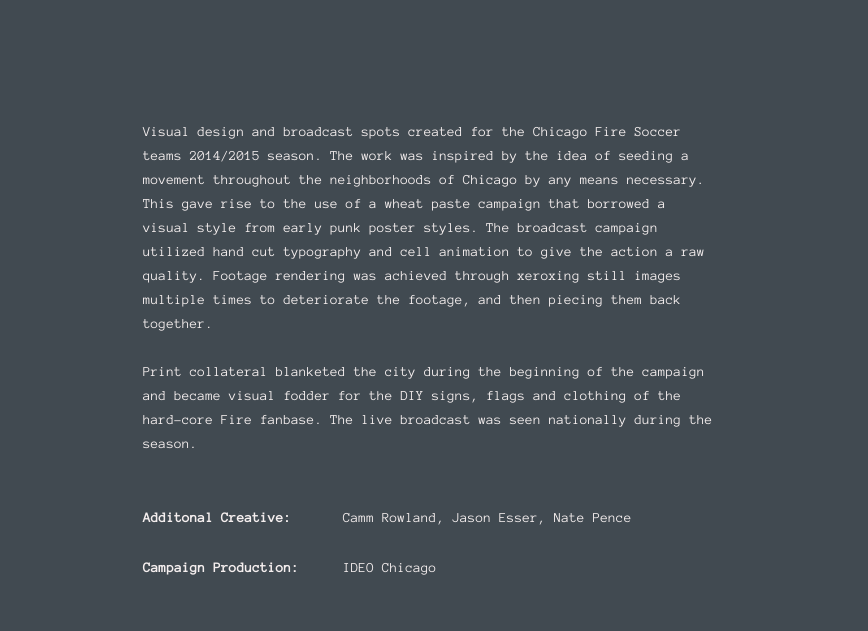
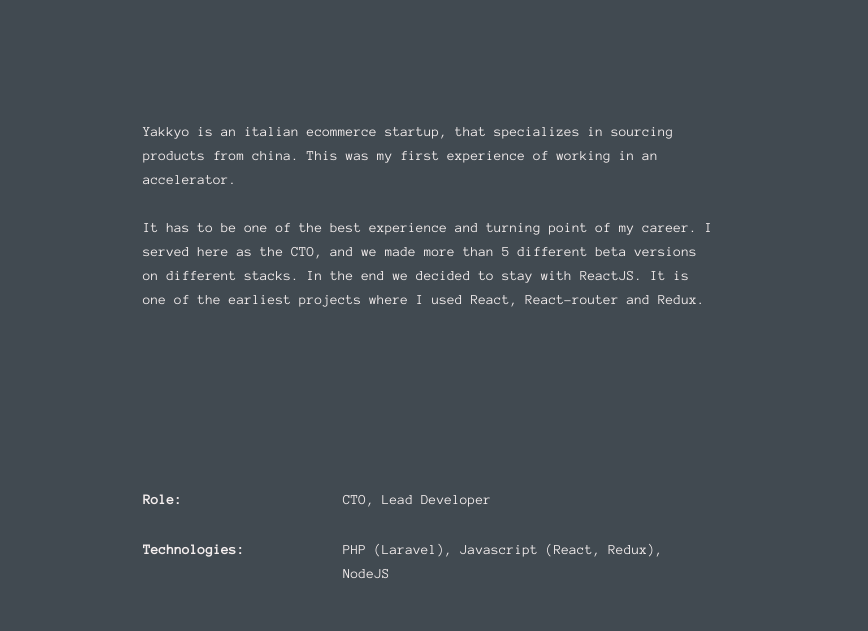
Before and after one commit to kaziridwan/kaziridwan.github.io, a plain HTML site: page works/yakkyo/index.html in a window 1280 px wide. Shown: the part 880-1511 px from the top of the page, 412-1280 px from the left. Drawn offline with Linux system fonts and the light colour scheme; a script that the page names is missing.

Commit message:
completed yakkyo page

```diff
--- a/works/yakkyo/index.html
+++ b/works/yakkyo/index.html
@@ -1158,9 +1158,11 @@
                                                 </ul>
                                             </div>
                                             <div data-content-id="content_sy4jo2uo3" data-paragraph-id="content_sy4jo2uo3" data-content-type="multi-column" class="wysiwyg-ce  ">
-                                                <p data-font-size="14px"><span style="color:#f5efef;"><span class="bold">Visual design and broadcast spots created for the Chicago Fire Soccer teams 2014/2015 season. The work was inspired by the idea of seeding a movement throughout the neighborhoods of Chicago by any means necessary. This gave rise to the use of a wheat paste campaign that borrowed a visual style from early punk poster styles. The broadcast campaign utilized hand cut typography and cell animation to give the action a raw quality. Footage rendering was achieved through xeroxing still images multiple times to deteriorate the footage, and then piecing them back together.</span></span>
+                                                <p data-font-size="14px">
+                                                    <span style="color:#f5efef;"><span class="bold">Yakkyo is an italian ecommerce startup, that specializes in sourcing products from china. This was my first experience of working in an accelerator.</span></span>
                                                     <br>
-                                                    <br><span style="color:#f5efef;"><span class="bold">Print collateral blanketed the city during the beginning of the campaign and became visual fodder for the DIY signs, flags and clothing of the hard-core Fire fanbase. The live broadcast was seen nationally during the season. </span></span>
+                                                    <br><span style="color:#f5efef;"><span class="bold">
+                                                    It has to be one of the best experience and turning point of my career. I served here as the CTO, and we made more than 5 different beta versions on different stacks. In the end we decided to stay with ReactJS. It is one of the earliest projects where I used React, React-router and Redux.</span></span>
                                                 </p>
                                             </div>
                                         </div>
@@ -1213,7 +1215,7 @@
                                                 </ul>
                                             </div>
                                             <div data-content-id="content_fpw5lhq9z" data-paragraph-id="content_fpw5lhq9z" data-content-type="multi-column" class="wysiwyg-ce  ">
-                                                <p data-font-size="14px"><span style="color:#f5efef;"><span class="custom_one">Additonal Creative:</span></span>
+                                                <p data-font-size="14px"><span style="color:#f5efef;"><span class="custom_one">Role:</span></span>
                                                 </p>
                                             </div>
                                         </div>
@@ -1227,7 +1229,7 @@
                                                 </ul>
                                             </div>
                                             <div data-content-id="content_fpw5lhq9z" data-paragraph-id="content_fpw5lhq9z" data-content-type="multi-column" class="wysiwyg-ce  ">
-                                                <p data-font-size="14px"><span style="color:#f5efef;"><span class="bold">Camm Rowland, Jason Esser, Nate Pence</span></span>
+                                                <p data-font-size="14px"><span style="color:#f5efef;"><span class="bold">CTO, Lead Developer</span></span>
                                                 </p>
                                             </div>
                                         </div>
@@ -1280,7 +1282,7 @@
                                                 </ul>
                                             </div>
                                             <div data-content-id="content_xdg6i1af6" data-paragraph-id="content_xdg6i1af6" data-content-type="multi-column" class="wysiwyg-ce  ">
-                                                <p data-font-size="14px"><span style="color:#f5efef;"><span class="custom_one">Campaign Production:</span></span>
+                                                <p data-font-size="14px"><span style="color:#f5efef;"><span class="custom_one">Technologies:</span></span>
                                                 </p>
                                             </div>
                                         </div>
@@ -1294,7 +1296,7 @@
                                                 </ul>
                                             </div>
                                             <div data-content-id="content_xdg6i1af6" data-paragraph-id="content_xdg6i1af6" data-content-type="multi-column" class="wysiwyg-ce  ">
-                                                <p data-font-size="14px"><span style="color:#f5efef;"><span class="bold">IDEO Chicago</span></span>
+                                                <p data-font-size="14px"><span style="color:#f5efef;"><span class="bold">PHP (Laravel), Javascript (React, Redux), NodeJS</span></span>
                                                 </p>
                                             </div>
                                         </div>
```
Also changed, not shown: 4 other files.
